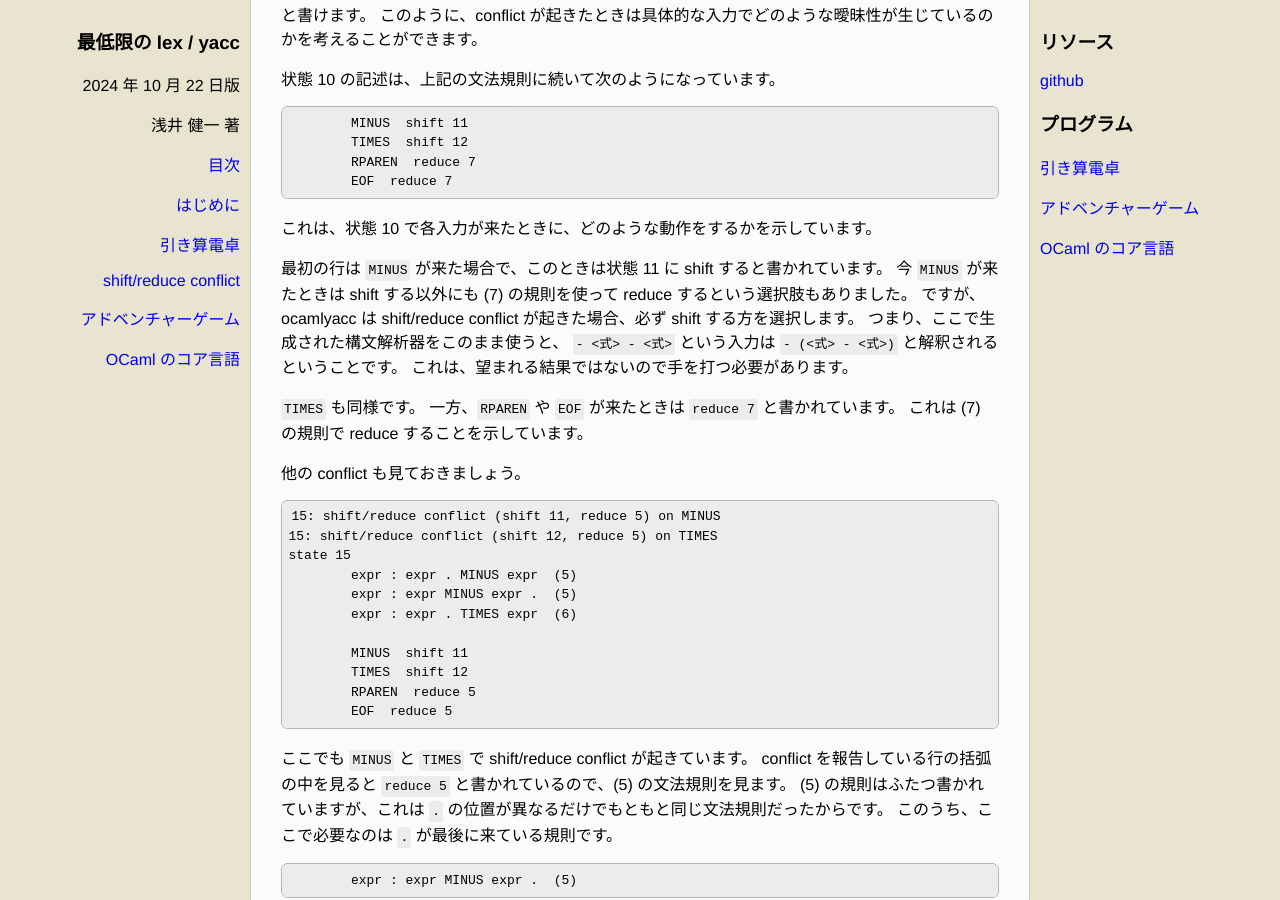
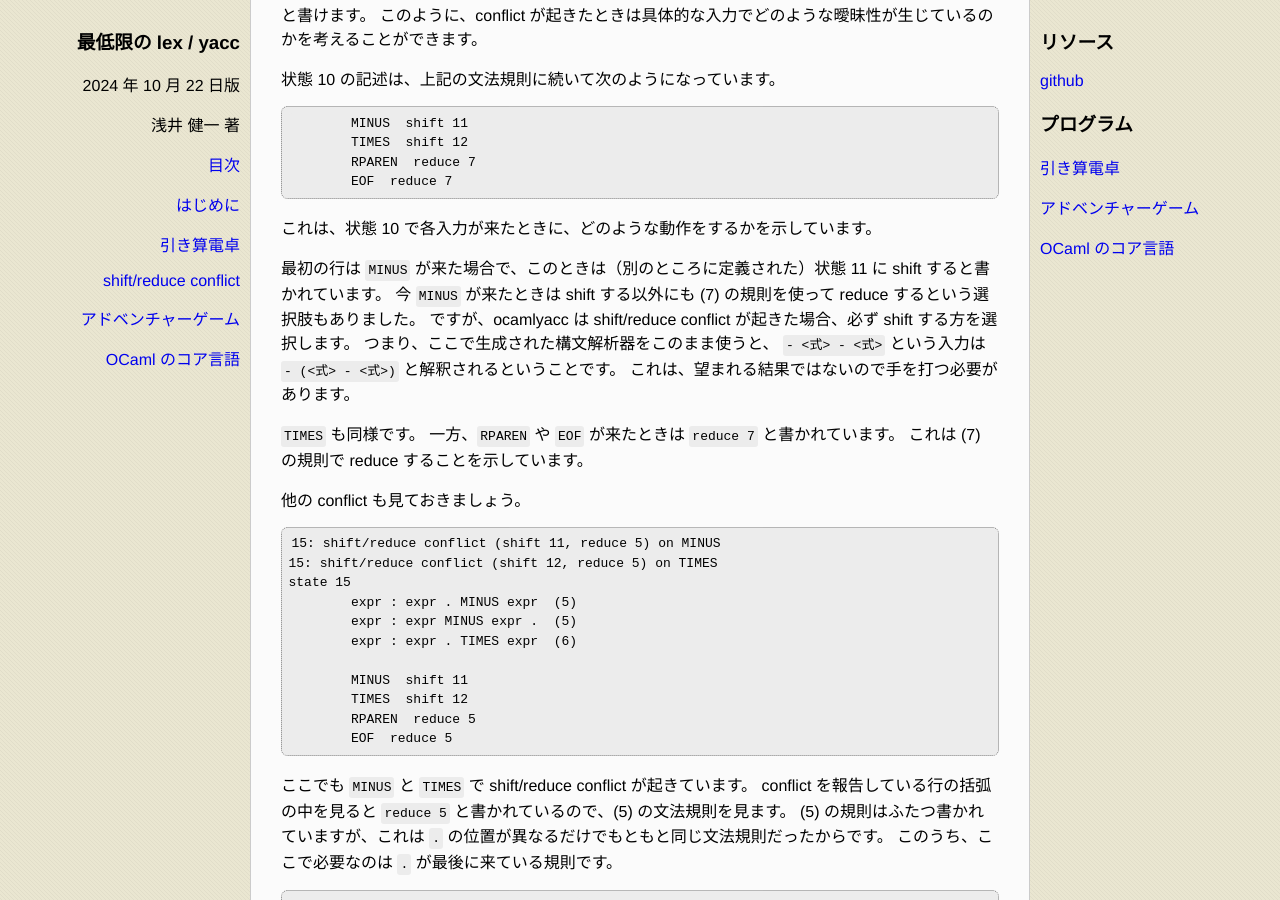
Before and after one commit to kenichi-asai/lex-yacc, a Jekyll site: the page built from docs/index.md, in a window 1280 px wide and 900 px high, scrolled down 27880 px. Built offline with Jekyll 4.4.1, drawn with Linux system fonts in a browser that asks for light colours.

Commit message:
incorporate comments from HT 2024/10/18

```diff
--- a/docs/index.md
+++ b/docs/index.md
@@ -1315,7 +1315,7 @@ shift/reduce conflict が起きたときは、最初の conflict を報告して
 
 これは、状態 10 で各入力が来たときに、どのような動作をするかを示しています。
 
-最初の行は `MINUS` が来た場合で、このときは状態 11 に shift すると書かれています。
+最初の行は `MINUS` が来た場合で、このときは（別のところに定義された）状態 11 に shift すると書かれています。
 今 `MINUS` が来たときは shift する以外にも (7) の規則を使って reduce するという選択肢もありました。
 ですが、ocamlyacc は shift/reduce conflict が起きた場合、必ず shift する方を選択します。
 つまり、ここで生成された構文解析器をこのまま使うと、
```
